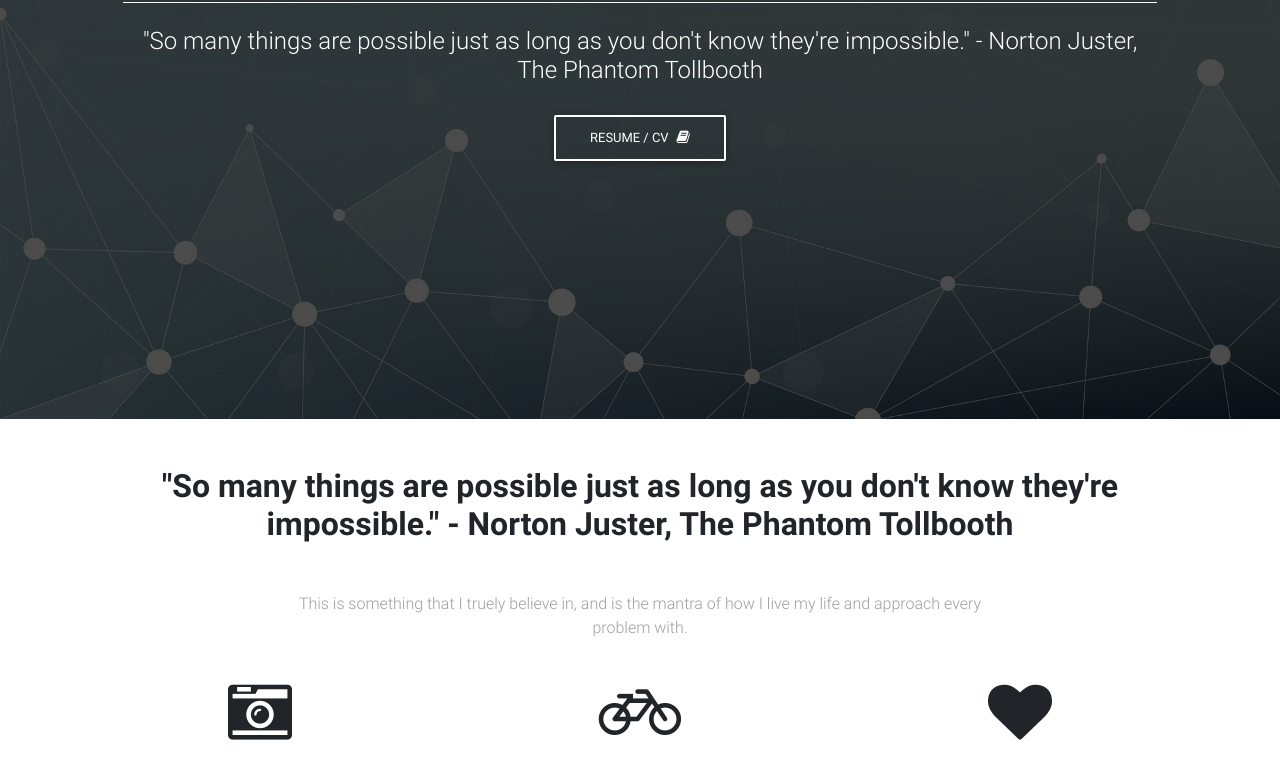
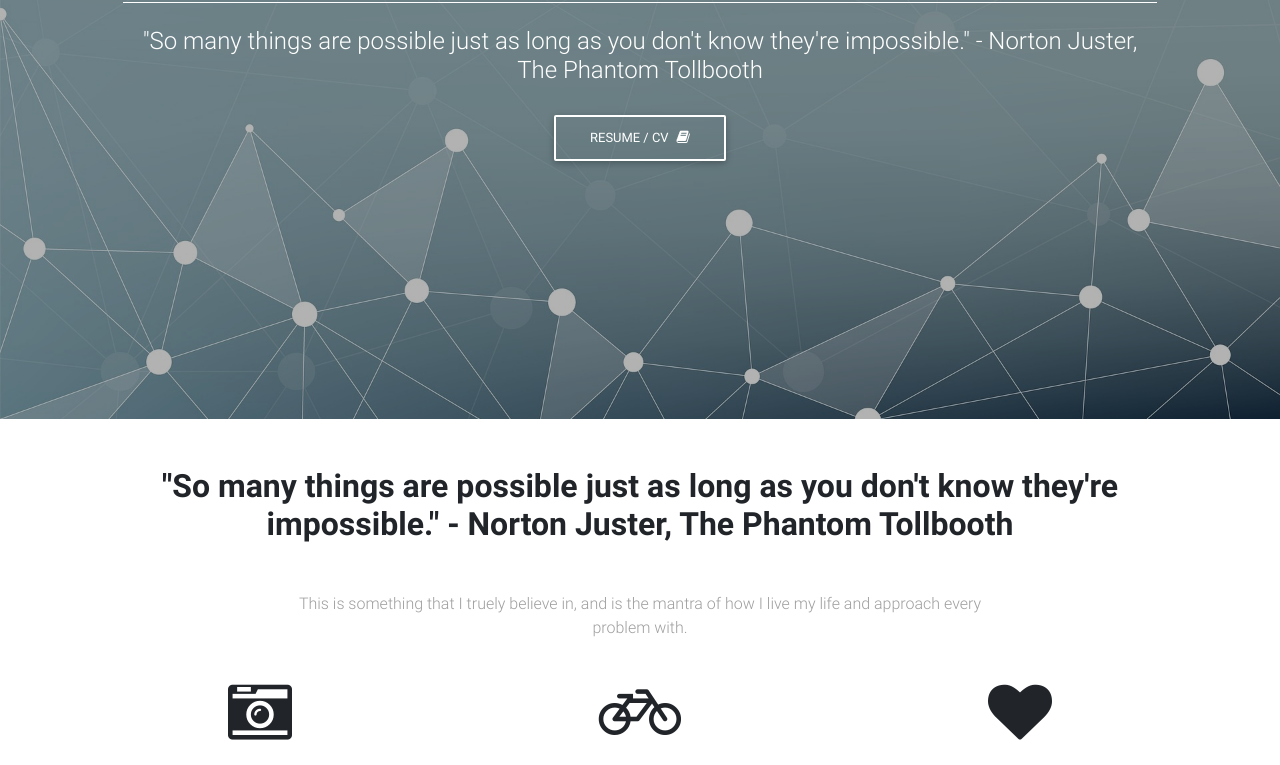
Before and after one commit to rosyming/Nguyen-Choi-Portfolio, a plain HTML site: page index.html in a window 1280 px wide. Shown: the part 381-1146 px from the top of the page. Drawn offline with Linux system fonts and the light colour scheme.

Commit message:
Minor changes

```diff
--- a/index.html
+++ b/index.html
@@ -75,7 +75,7 @@
 
     <!--Mask-->
     <div id="intro" class="view">
-        <div class="mask rgba-black-strong">
+        <div class="mask rgba-black-light">
             <div class="container-fluid d-flex align-items-center justify-content-center h-100">
                 <div class="row d-flex justify-content-center text-center">
                     <div class="col-md-10">
@@ -438,83 +438,3 @@
 </body>
 
 </html>
-
-<!--Graveyard
-  // Intro page:
-  <div style="height: 100vh">
-    <div class="flex-center flex-column">
-      <h1 class="animated fadeIn mb-4">Material Design for Bootstrap</h1>
-
-      <h5 class="animated fadeIn mb-3">Thank you for using our product. We're glad you're with us.</h5>
-
-      <p class="animated fadeIn text-muted">MDB Team</p>
-    </div>
-  </div>
-
-  <!--Section: Contact
-  <section id="contact">
-
-        <!-- Heading
-        <h2 class="mb-5 font-weight-bold text-center">Contact me</h2>
-
-        <!--Grid row
-        <div class="row">
-
-            <!--Grid column
-            <div class="col-lg-5 col-md-12">
-                <!-- Form contact
-                <form class="p-5 grey-text">
-                <div class="md-form form-sm"> <i class="fa fa-user prefix"></i>
-                    <input type="text" id="form3" class="form-control form-control-sm">
-                    <label for="form3">Your name</label>
-                </div>
-                <div class="md-form form-sm"> <i class="fa fa-envelope prefix"></i>
-                    <input type="text" id="form2" class="form-control form-control-sm">
-                    <label for="form2">Your email</label>
-                </div>
-                <div class="md-form form-sm"> <i class="fa fa-tag prefix"></i>
-                    <input type="text" id="form32" class="form-control form-control-sm">
-                    <label for="form34">Subject</label>
-                </div>
-                <div class="md-form form-sm"> <i class="fa fa-pencil prefix"></i>
-                    <textarea type="text" id="form8" class="md-textarea form-control form-control-sm" rows="4"></textarea>
-                    <label for="form8">Your message</label>
-                </div>
-                <div class="text-center mt-4">
-                    <button class="btn btn-primary">Send <i class="fa fa-paper-plane-o ml-1"></i></button>
-                </div>
-                </form>
-            </div>
-
-
-            <!--Grid column
-            <div class="col-lg-7 col-md-12">
-
-                <!--Grid row
-                <div class="row text-center">
-
-                    <!--Grid column
-                    <div class="col-lg-4 col-md-6 mb-3">
-                        <p><i class="fa fa-map fa-1x mr-2 grey-text"></i>Atlanta, GA 30047</p>
-                    </div>
-
-                    <!--Grid column
-                    <div class="col-lg-4 col-md-6 mb-3">
-                        <p><i class="fa fa-envelope fa-1x mr-2 grey-text"></i>marychoi13@gmail.com</p>
-                    </div>
-
-                    <!--Grid column
-                    <div class="col-lg-4 col-md-6 mb-3">
-                        <p><i class="fa fa-phone fa-1x mr-2 grey-text"></i>513.304.5964</p>
-                    </div>
-                </div>
-            </div>
-        </div>
-</section>
-
-
-
-
-
-
--->
```
